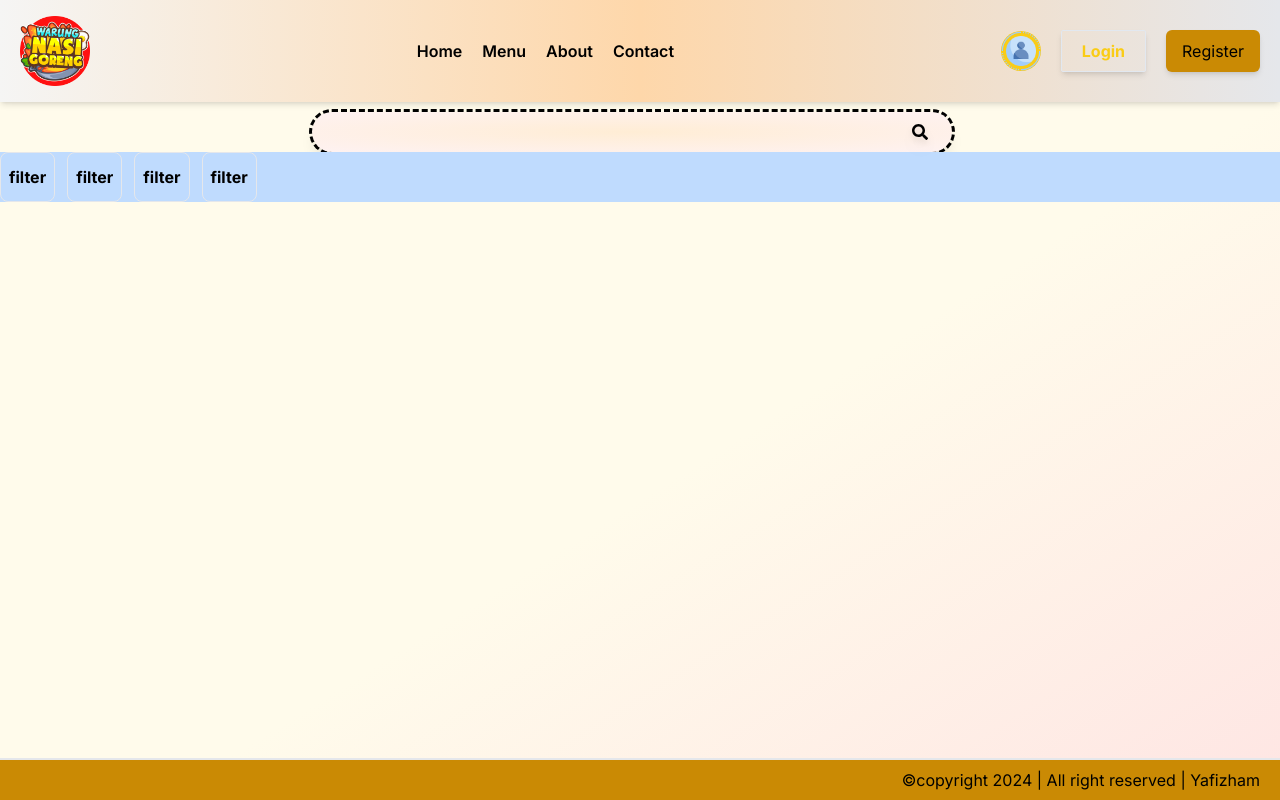
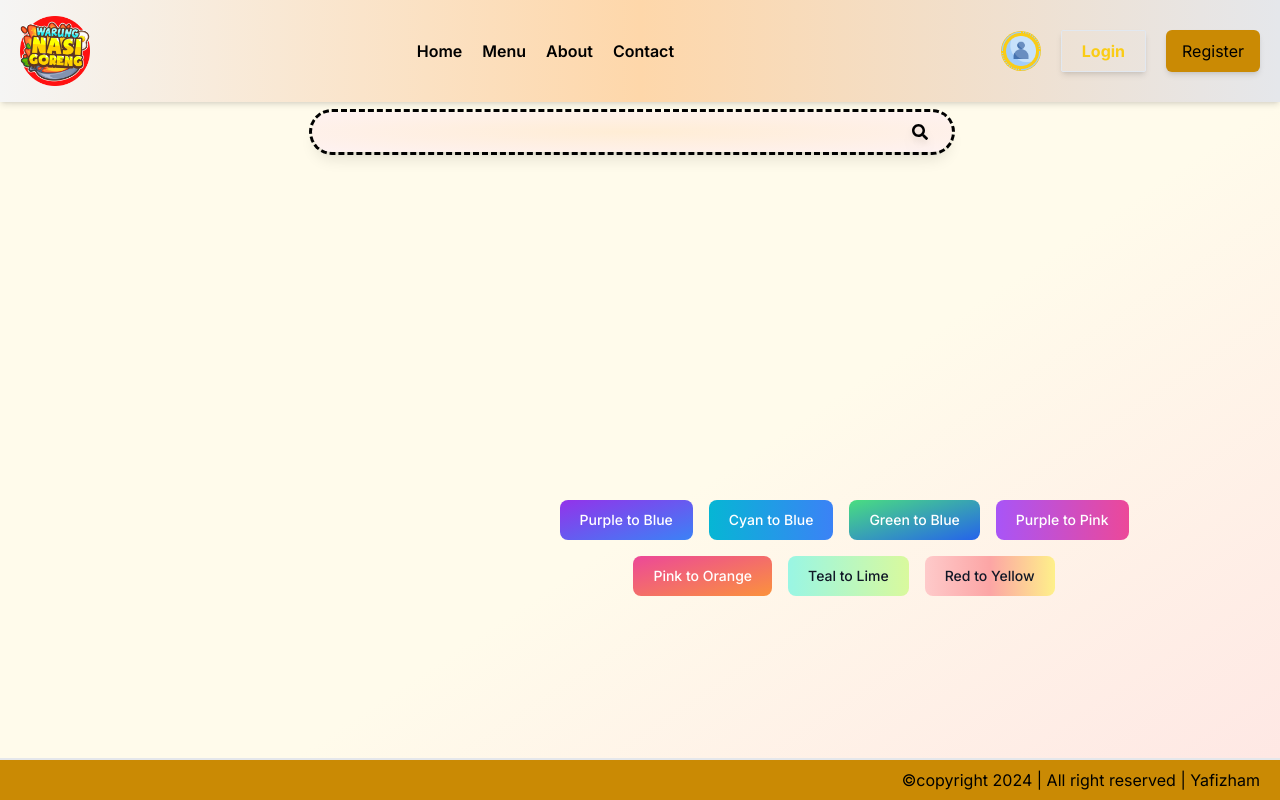
Before and after one commit to Ham144/ham, a Next.js app: page /menu in a window 1280 px wide. Shown: the top 800 px of the page. Built offline with nearby package versions, Linux system fonts and the light colour scheme; no server answers.

Commit message:
May 15, 2024, 10:42 AM

```diff
--- a/src/app/menu/page.js
+++ b/src/app/menu/page.js
@@ -31,11 +31,19 @@ export default function MenuPage() {
 
             </div>
 
-            <div className="flex gap-3 bg-blue-200">
-                <span className="border flex font-bold hover:shadow-xl px-2 py-3 rounded-lg cursor-pointer ">filter</span>
-                <span className="border flex font-bold hover:shadow-xl px-2 py-3 rounded-lg cursor-pointer ">filter</span>
-                <span className="border flex font-bold hover:shadow-xl px-2 py-3 rounded-lg cursor-pointer ">filter</span>
-                <span className="border flex font-bold hover:shadow-xl px-2 py-3 rounded-lg cursor-pointer ">filter</span>
+            <div className="flex gap-3  justify-end px-12">
+                <div class="h-screen flex justify-center items-center dark:bg-gray-800">
+                    <div class="flex gap-2 flex-wrap justify-center p-4 md:p-12 max-w-3xl">
+                        <button type="button" class="text-white bg-gradient-to-br from-purple-600 to-blue-500 hover:bg-gradient-to-bl focus:ring-4 focus:outline-none focus:ring-blue-300 dark:focus:ring-blue-800 font-medium rounded-lg text-sm px-5 py-2.5 text-center me-2 mb-2">Purple to Blue</button>
+                        <button type="button" class="text-white bg-gradient-to-r from-cyan-500 to-blue-500 hover:bg-gradient-to-bl focus:ring-4 focus:outline-none focus:ring-cyan-300 dark:focus:ring-cyan-800 font-medium rounded-lg text-sm px-5 py-2.5 text-center me-2 mb-2">Cyan to Blue</button>
+                        <button type="button" class="text-white bg-gradient-to-br from-green-400 to-blue-600 hover:bg-gradient-to-bl focus:ring-4 focus:outline-none focus:ring-green-200 dark:focus:ring-green-800 font-medium rounded-lg text-sm px-5 py-2.5 text-center me-2 mb-2">Green to Blue</button>
+                        <button type="button" class="text-white bg-gradient-to-r from-purple-500 to-pink-500 hover:bg-gradient-to-l focus:ring-4 focus:outline-none focus:ring-purple-200 dark:focus:ring-purple-800 font-medium rounded-lg text-sm px-5 py-2.5 text-center me-2 mb-2">Purple to Pink</button>
+                        <button type="button" class="text-white bg-gradient-to-br from-pink-500 to-orange-400 hover:bg-gradient-to-bl focus:ring-4 focus:outline-none focus:ring-pink-200 dark:focus:ring-pink-800 font-medium rounded-lg text-sm px-5 py-2.5 text-center me-2 mb-2">Pink to Orange</button>
+                        <button type="button" class="text-gray-900 bg-gradient-to-r from-teal-200 to-lime-200 hover:bg-gradient-to-l hover:from-teal-200 hover:to-lime-200 focus:ring-4 focus:outline-none focus:ring-lime-200 dark:focus:ring-teal-700 font-medium rounded-lg text-sm px-5 py-2.5 text-center me-2 mb-2">Teal to Lime</button>
+                        <button type="button" class="text-gray-900 bg-gradient-to-r from-red-200 via-red-300 to-yellow-200 hover:bg-gradient-to-bl focus:ring-4 focus:outline-none focus:ring-red-100 dark:focus:ring-red-400 font-medium rounded-lg text-sm px-5 py-2.5 text-center me-2 mb-2">Red to Yellow</button>
+                    </div>
+                </div>
+
             </div>
 
         </section>
```
